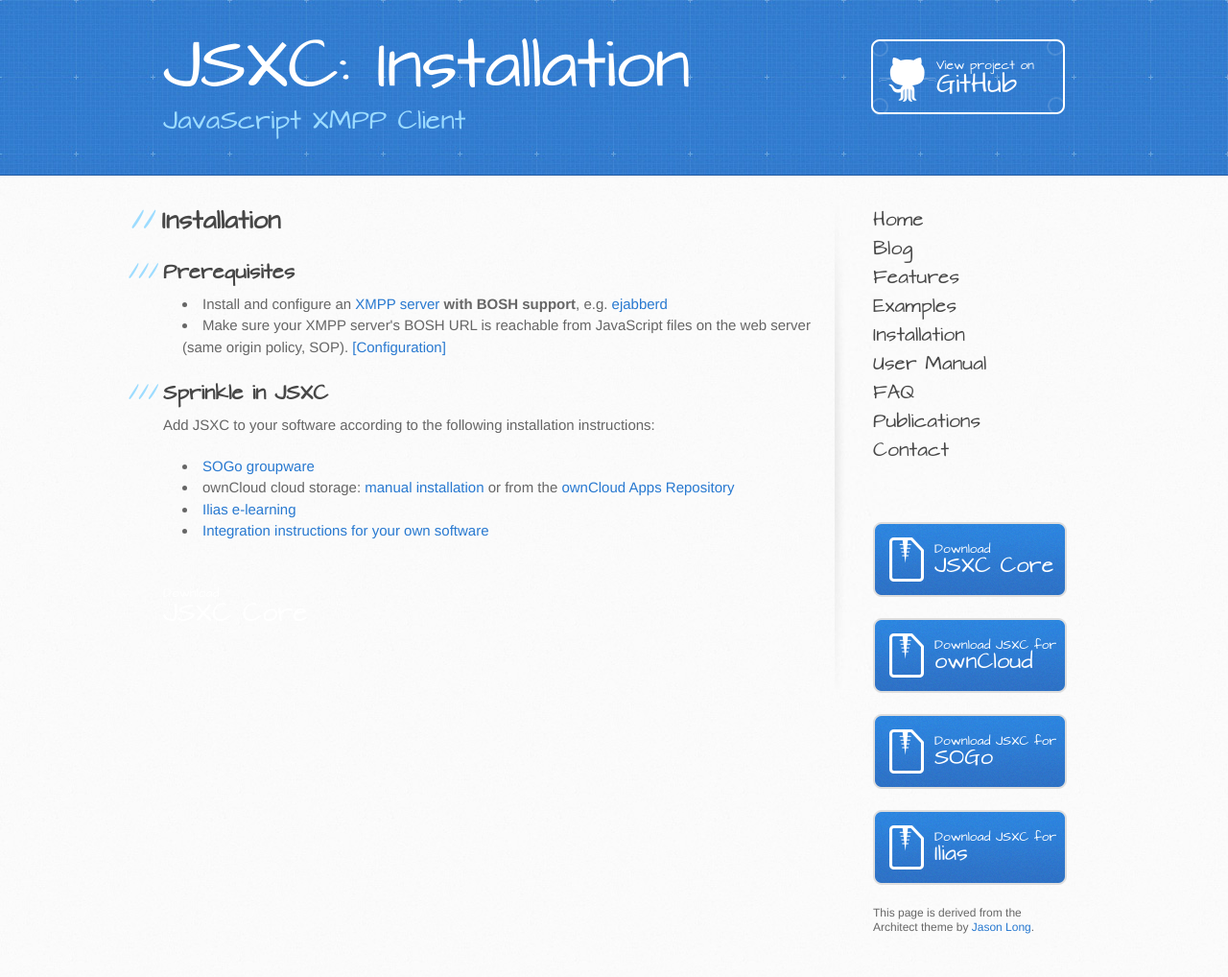
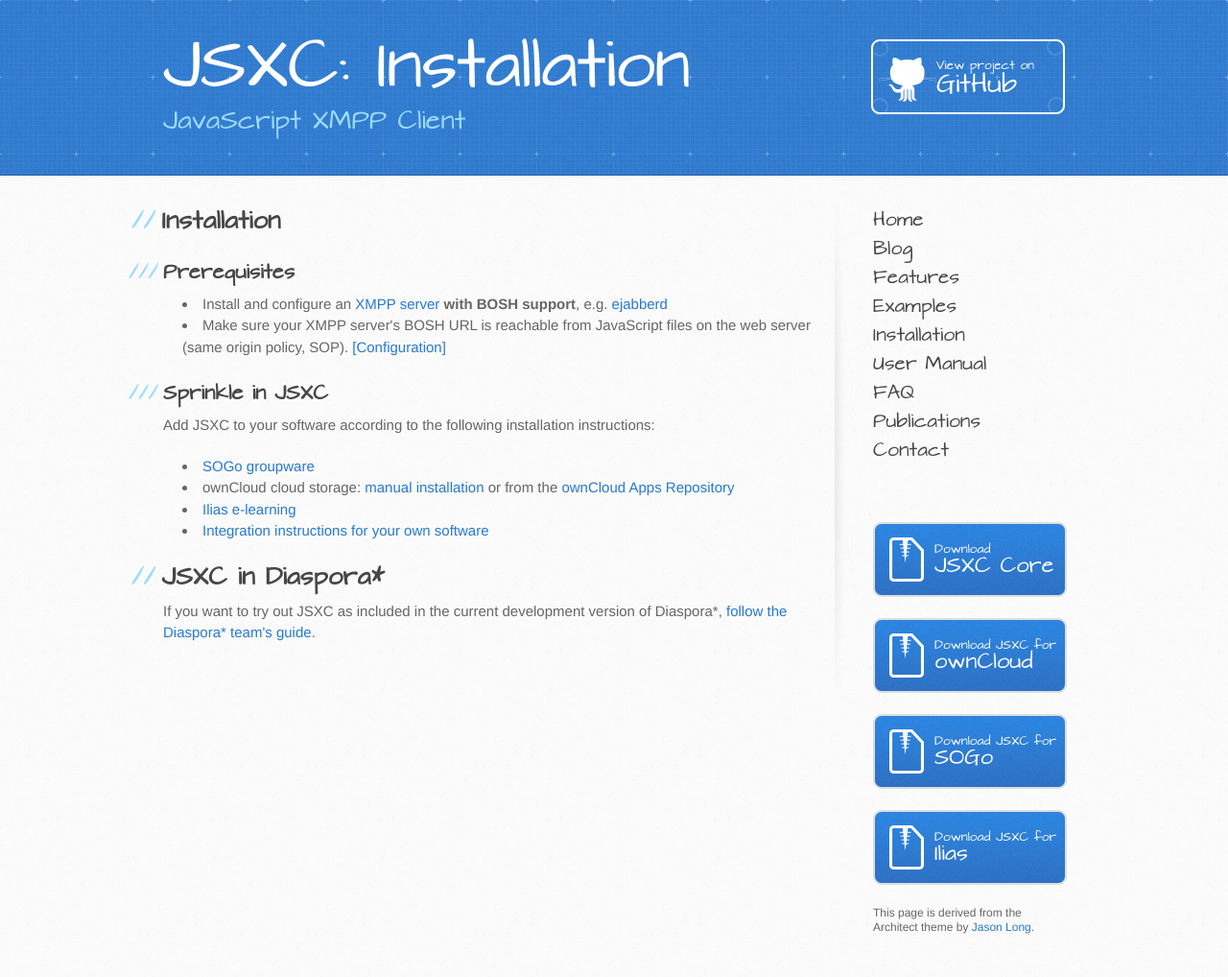
Before and after one commit to jsxc/jsxc.org, a Jekyll site: the page built from installation.html, in a window 1280 px wide. Shown: the whole page at 96% size. Built offline with Jekyll 4.4.1, drawn with Linux system fonts in a browser that asks for light colours; comment, search, counter and statistics services are not loaded.

Commit message:
Mention Diaspora installation

```diff
--- a/installation.html
+++ b/installation.html
@@ -21,4 +21,6 @@
 	<li><a href="https://github.com/jsxc/jsxc/wiki/Install-jsxc">Integration instructions for your own software</a></li>
 </ul>
 
-<a href="https://github.com/jsxc/jsxc/releases" class="button"> <small>Download</small> JSXC Core</a>
+<h2>JSXC in Diaspora*</h2>
+
+<p>If you want to try out JSXC as included in the current development version of Diaspora*, <a href="https://wiki.diasporafoundation.org/Vines">follow the Diaspora* team's guide</a>.</p>
```
